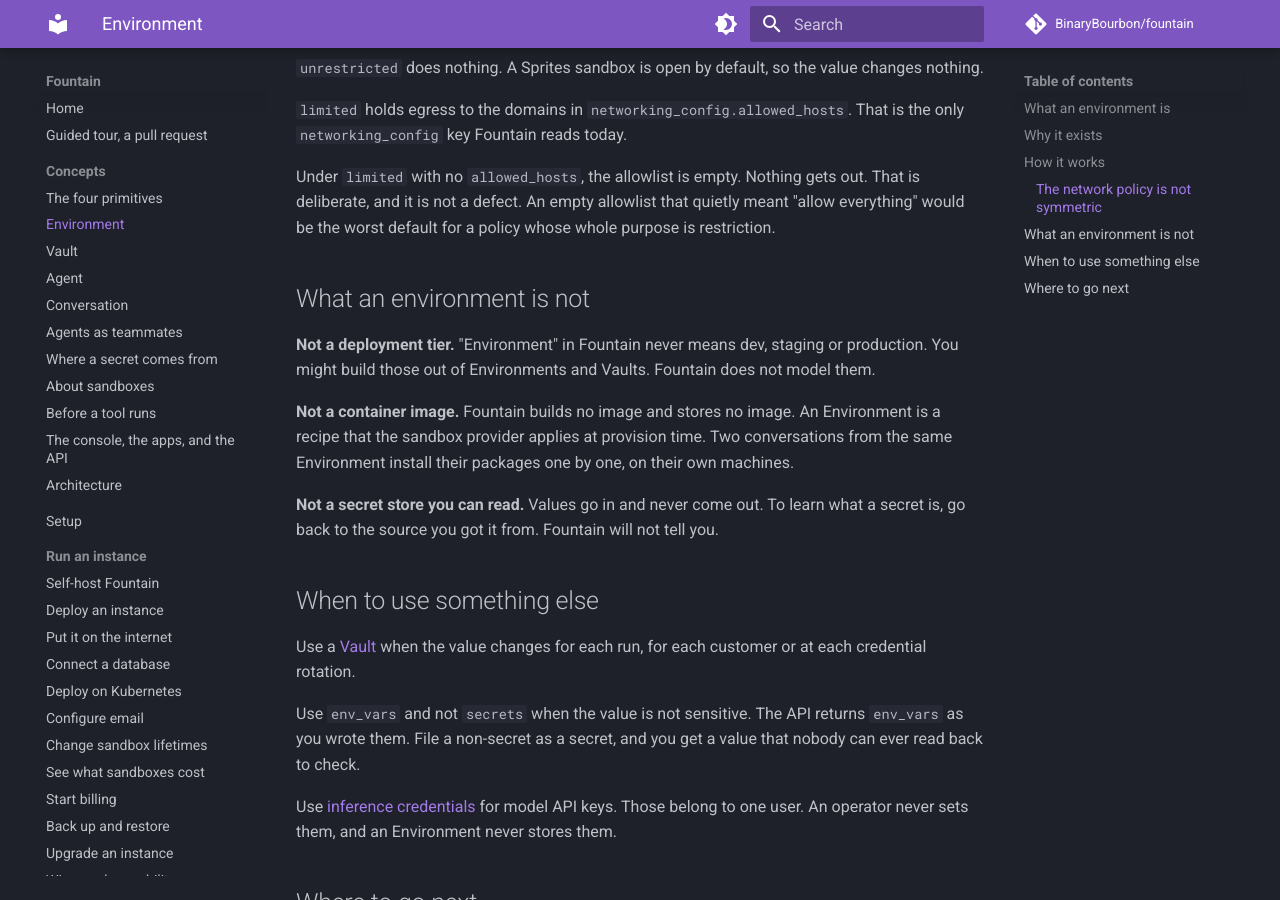
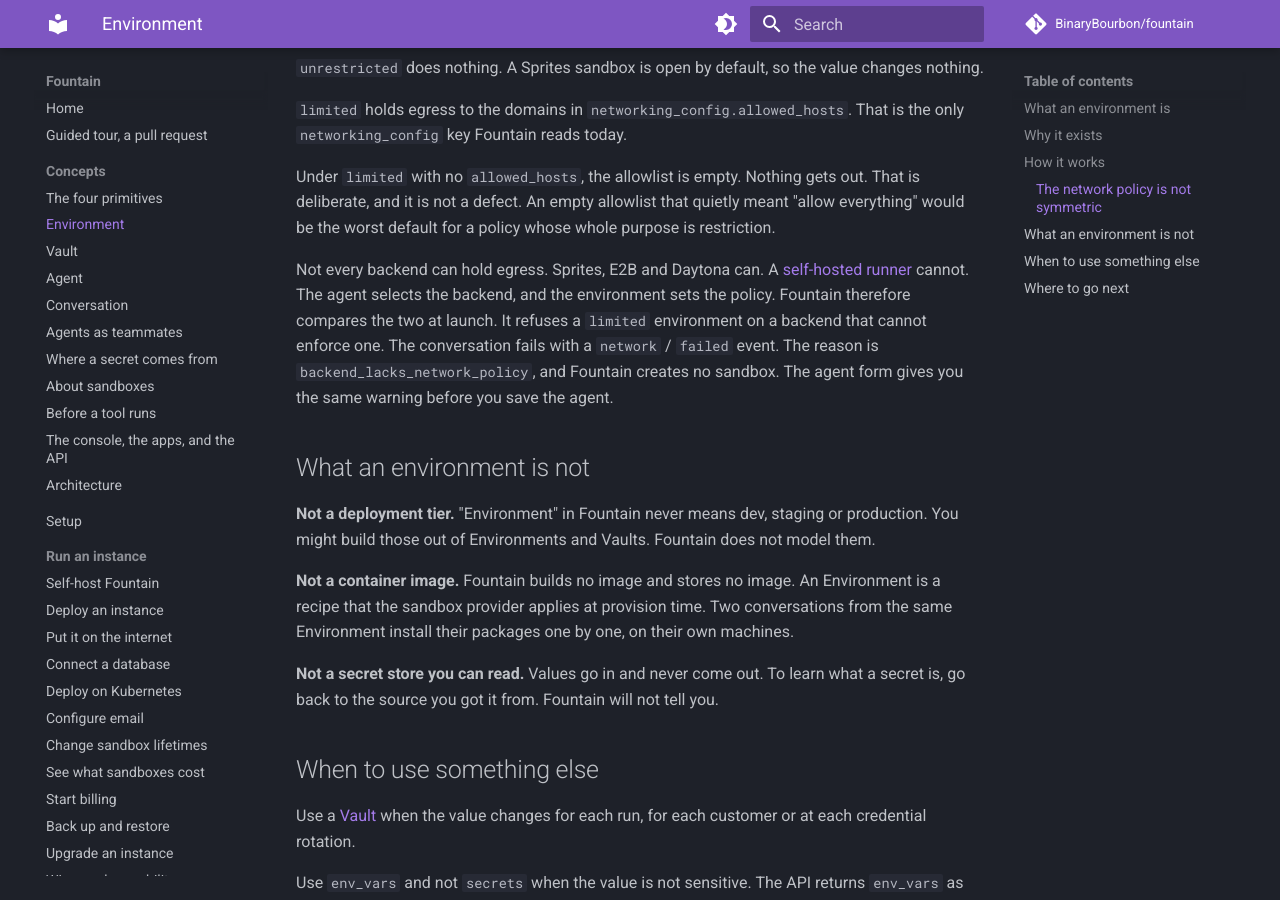
Before and after one commit to BinaryBourbon/fountain, an MkDocs documentation site: the page built from docs/concepts/environment.md, in a window 1280 px wide and 900 px high, scrolled down 1533 px. Built offline with MkDocs 1.6.1 and Material for MkDocs 9.7.7, drawn with Linux system fonts in a browser that asks for light colours; comment, search, counter and statistics services are not loaded.

Commit message:
feat(sandbox): name the reason when a backend cannot enforce a limited environment
An environment with `networking_type: "limited"` is accepted
unconditionally. Nothing checks whether the backend that will run it can
enforce an egress policy, and not every backend can: `Fountain.Sandbox.Runner`
answers `{:error, :not_supported}` and leaves `:network_policy` out of its
capabilities, while Sprites, E2B and Daytona all advertise it.

The pairing already failed closed, and that part was fine. What was wrong
was when and why the operator found out. The conversation died several
steps into provisioning, after a sandbox had been created and torn down,
with a `network` / `failed` event carrying a transport-shaped reason.

Check it before anything is provisioned. `check_network_policy_support/3`
compares the resolved environment against the sandbox row's provider and
refuses the pairing with `{:error, {:network_policy, :unsupported_by_backend}}`
plus a `network` / `failed` event whose reason is
`backend_lacks_network_policy`. No sprite is created, so there is nothing
to bill or to leak.

The check cannot live on the environment changeset, which is where #627
put it: since ADR 0018 the provider is chosen per agent, so an Environment
does not know which backend it will run on. The agent form is the one
console page where both facts are visible, so it warns there too, live,
as either select changes.

`Retry.transient?/1` already classifies `:not_supported` as permanent, so
the "also worth fixing" note on the issue about a retried `:not_supported`
no longer applies.

Closes #935

Co-Authored-By: Claude Opus 5 <noreply@anthropic.com>

```diff
--- a/docs/concepts/environment.md
+++ b/docs/concepts/environment.md
@@ -77,6 +77,14 @@ out. That is deliberate, and it is not a defect. An empty allowlist that
 quietly meant "allow everything" would be the worst default for a policy whose
 whole purpose is restriction.
 
+Not every backend can hold egress. Sprites, E2B and Daytona can. A
+[self-hosted runner](../integrations/runners.md) cannot. The agent selects the
+backend, and the environment sets the policy. Fountain therefore compares the
+two at launch. It refuses a `limited` environment on a backend that cannot
+enforce one. The conversation fails with a `network` / `failed` event. The
+reason is `backend_lacks_network_policy`, and Fountain creates no sandbox. The
+agent form gives you the same warning before you save the agent.
+
 ## What an environment is not
 
 **Not a deployment tier.** "Environment" in Fountain never means dev, staging <!-- vale disable-line STE.IngForms -->
```
Also changed, not shown: docs/integrations/runners.md (+1 -1 lines), 6 other files.
